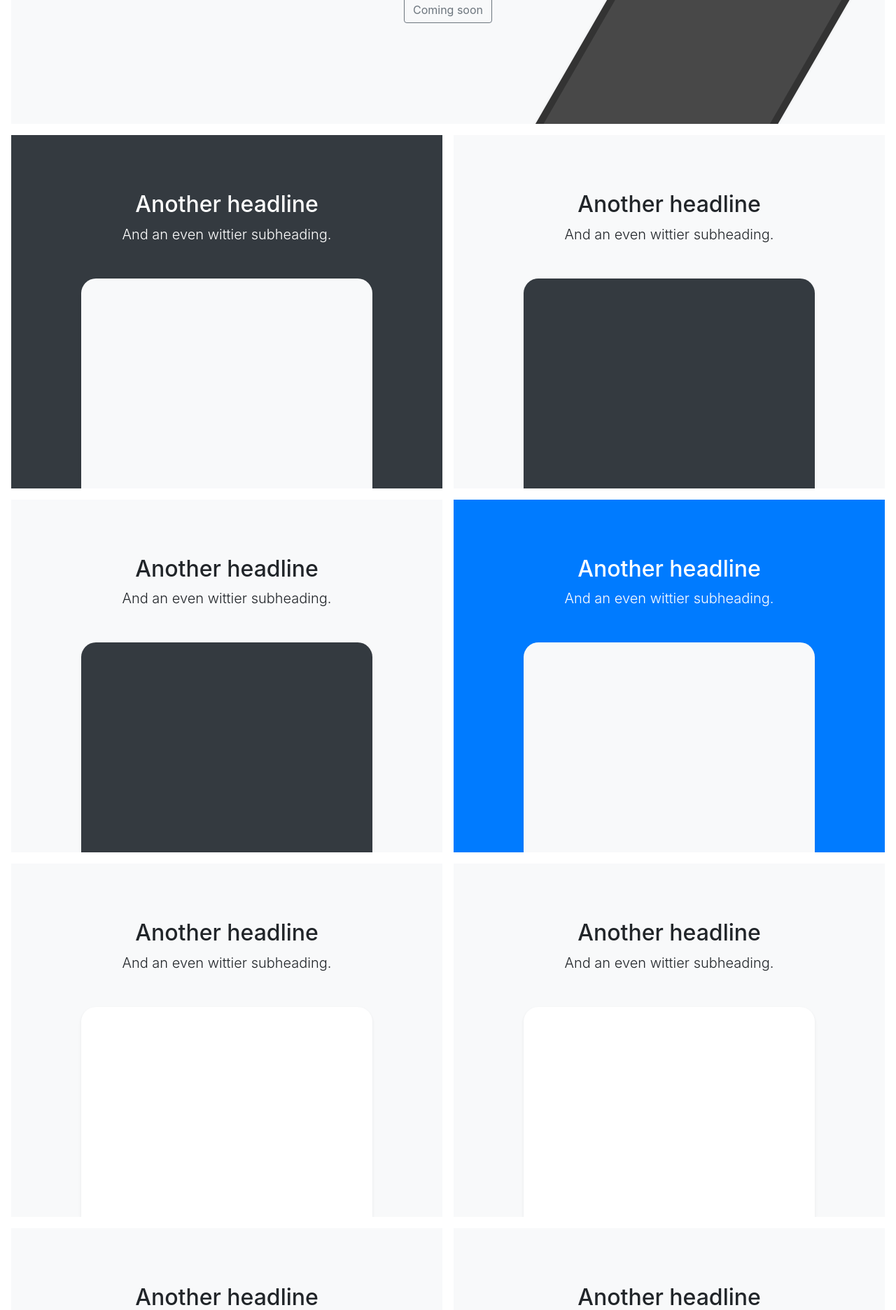
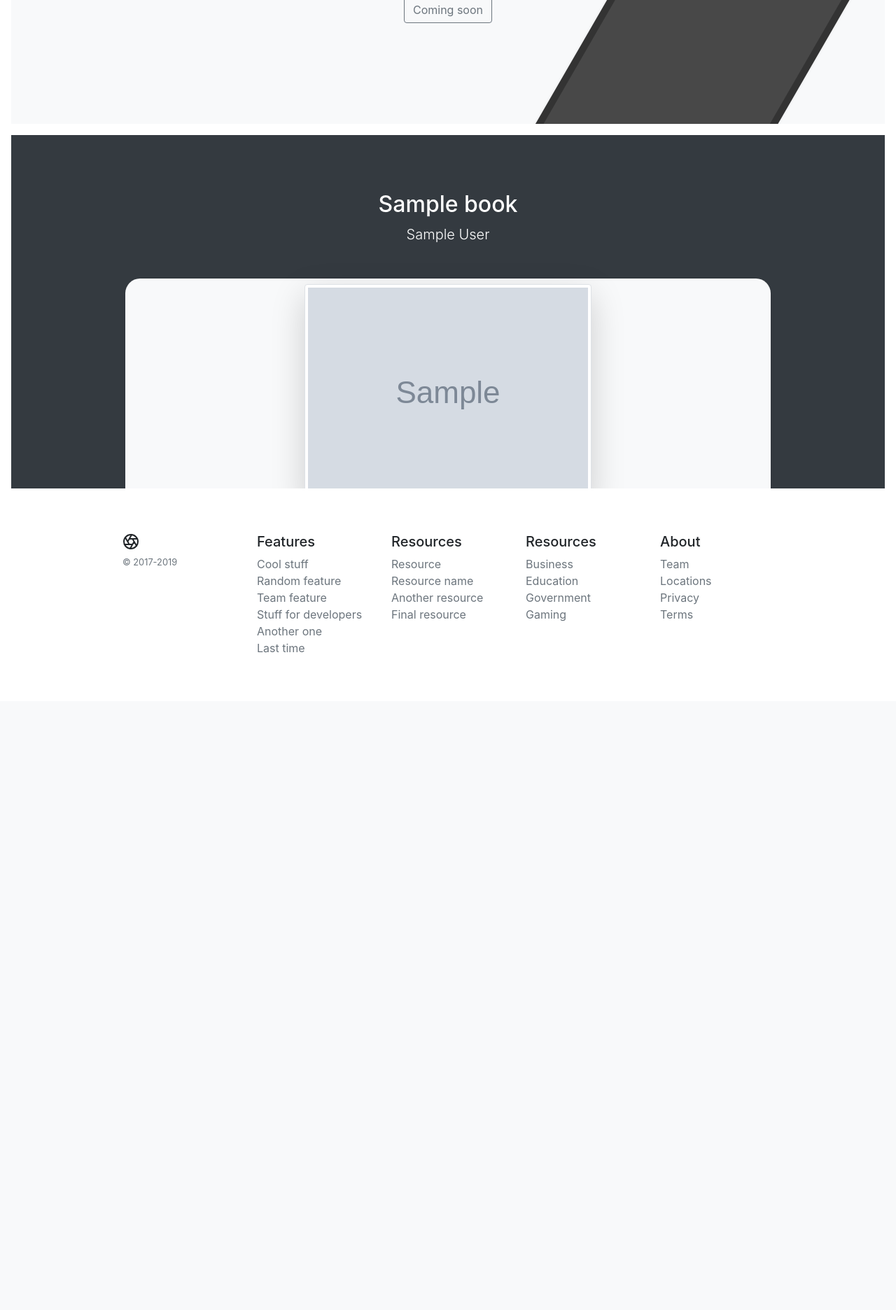
Before and after one commit to Igarevv/Micro-framework, a PHP site: template views/home.html.twig in a window 1280 px wide. Shown: the part 491-2363 px from the top of the page at 70% size. After the commit the page ends 1424 px from the top, so only its background shows below. Run offline with PHP 8.4, Linux system fonts and the light colour scheme; the template is opened without the code that fills it: most values are stand-ins (such as "Sample title", 1, 10 or a date in 2020); grey boxes marked "Sample" are stand-in pictures; some libraries are stand-ins or nearby versions.

Commit message:
some refactoring and displaing books on home page

```diff
--- a/app/Entities/Author.php
+++ b/app/Entities/Author.php
@@ -11,7 +11,7 @@ class Author
       private readonly ?int $id = null
     ) {}
 
-    public static function fromCreate(
+    public static function fromState(
       string $name,
       string $surname,
       ?int $id = null
--- a/app/Entities/Book.php
+++ b/app/Entities/Book.php
@@ -15,7 +15,7 @@ class Book
       private readonly ?int $id = null
     ) {}
 
-    public static function fromCreate(
+    public static function fromState(
       string $title,
       int $year,
       array|string $genre,
--- a/app/Entities/BookCollection.php
+++ b/app/Entities/BookCollection.php
@@ -9,7 +9,6 @@ class BookCollection
     public function __construct(
       public readonly Book $book,
       public readonly Author $author,
-      public readonly Image $image
     ) {}
 
 }
--- a/app/Repository/Interfaces/BookRepositoryInterface.php
+++ b/app/Repository/Interfaces/BookRepositoryInterface.php
@@ -10,9 +10,11 @@ interface BookRepositoryInterface
 
     public function findAll();
 
-    public function findAllBookForTable();
+    public function findAllBooksForTable(): array;
 
     public function deleteBook(mixed $id);
 
     public function getBookImageId(mixed $id): string|false;
+
+    public function getAllBooksForHomePage(): array;
 }
--- a/app/Repository/Interfaces/ImageRepositoryInterface.php
+++ b/app/Repository/Interfaces/ImageRepositoryInterface.php
@@ -9,4 +9,6 @@ interface ImageRepositoryInterface
     public function save(Image $image);
 
     public function delete(string $imageId);
+
+    public function getImage(string $id);
 }
--- a/bootstrap/services.php
+++ b/bootstrap/services.php
@@ -5,6 +5,7 @@ use App\Repository\BookRepository;
 use App\Repository\ImageCloudinaryRepository;
 use App\Repository\Interfaces\BookRepositoryInterface;
 use App\Repository\Interfaces\ImageRepositoryInterface;
+use App\Repository\Mappers\BookMapper;
 use Cloudinary\Cloudinary;
 use Doctrine\DBAL\Connection;
 use Igarevv\Micrame\Controller\Controller;
@@ -88,7 +89,9 @@ $container->addShared('twig-file-loader', FilesystemLoader::class)
 $container->addShared('twig', Environment::class)
     ->addArgument('twig-file-loader');
 
-$container->add(BookRepositoryInterface::class, BookRepository::class);
+$container->add(BookRepositoryInterface::class, BookRepository::class)
+    ->addArgument(BookMapper::class);
+
 $container->add(ImageRepositoryInterface::class, ImageCloudinaryRepository::class)
     ->addArgument($cloudinary);
 
--- a/framework/composer.json
+++ b/framework/composer.json
@@ -18,7 +18,8 @@
     "league/container": "^4.2.0",
     "twig/twig": "^3.5.0",
     "doctrine/dbal": "^4.0.0",
-    "cloudinary/cloudinary_php": "^2"
+    "cloudinary/cloudinary_php": "^2",
+    "ramsey/uuid": "^4.7.5"
   }
   ,
   "require-dev": {
--- a/views/admin/admin.addbook.twig
+++ b/views/admin/admin.addbook.twig
@@ -37,6 +37,7 @@
                         <option value="comedy">Comedy</option>
                         <option value="adventure">Adventure</option>
                         <option value="documentary">Documentary</option>
+                        <option value="documentary">Mystery</option>
                     </select>
                     <small id="emailHelp" class="form-text text-muted">Hold CTRL for multiply choice.</small>
                 </div>
--- a/views/home.html.twig
+++ b/views/home.html.twig
@@ -14,81 +14,30 @@
         <div class="product-device product-device-2 shadow-sm d-none d-md-block"></div>
     </div>
 
+    {% if books is empty %}
+        <div style="margin-top: 10%; margin-bottom: 10%" class="col-md-12 text-center">
+            <h2 class="text-danger">Books not found.</h2>
+            <p>
+                Books were stolen by a <span class="text-primary">UFO</span>, please wait until we negotiate with them.
+            </p>
+        </div>
+    {% else %}
+        {% for books_batch in books|batch(2) %}
             <div class="d-md-flex flex-md-equal w-100 my-md-3 pl-md-3">
+                {% for book in books_batch %}
                     <div class="bg-dark mr-md-3 pt-3 px-3 pt-md-5 px-md-5 text-center text-white overflow-hidden">
                         <div class="my-3 py-3">
-                <h2 class="display-5">Another headline</h2>
-                <p class="lead">And an even wittier subheading.</p>
+                            <h2 class="display-5">{{ book.title }}</h2>
+                            <p class="lead">{{ book.getFullName() }}</p>
                         </div>
                         <div class="bg-light shadow-sm mx-auto"
-                 style="width: 80%; height: 300px; border-radius: 21px 21px 0 0;"></div>
-        </div>
-        <div class="bg-light mr-md-3 pt-3 px-3 pt-md-5 px-md-5 text-center overflow-hidden">
-            <div class="my-3 p-3">
-                <h2 class="display-5">Another headline</h2>
-                <p class="lead">And an even wittier subheading.</p>
-            </div>
-            <div class="bg-dark shadow-sm mx-auto"
                              style="width: 80%; height: 300px; border-radius: 21px 21px 0 0;">
+                            <img class="img-thumbnail mt-2 shadow-lg" src="{{ book.imageUrl }}" alt="book">
                         </div>
                     </div>
+                {% endfor %}
             </div>
-
-    <div class="d-md-flex flex-md-equal w-100 my-md-3 pl-md-3">
-        <div class="bg-light mr-md-3 pt-3 px-3 pt-md-5 px-md-5 text-center overflow-hidden">
-            <div class="my-3 p-3">
-                <h2 class="display-5">Another headline</h2>
-                <p class="lead">And an even wittier subheading.</p>
-            </div>
-            <div class="bg-dark shadow-sm mx-auto"
-                 style="width: 80%; height: 300px; border-radius: 21px 21px 0 0;"></div>
-        </div>
-        <div class="bg-primary mr-md-3 pt-3 px-3 pt-md-5 px-md-5 text-center text-white overflow-hidden">
-            <div class="my-3 py-3">
-                <h2 class="display-5">Another headline</h2>
-                <p class="lead">And an even wittier subheading.</p>
-            </div>
-            <div class="bg-light shadow-sm mx-auto"
-                 style="width: 80%; height: 300px; border-radius: 21px 21px 0 0;"></div>
-        </div>
-    </div>
-
-    <div class="d-md-flex flex-md-equal w-100 my-md-3 pl-md-3">
-        <div class="bg-light mr-md-3 pt-3 px-3 pt-md-5 px-md-5 text-center overflow-hidden">
-            <div class="my-3 p-3">
-                <h2 class="display-5">Another headline</h2>
-                <p class="lead">And an even wittier subheading.</p>
-            </div>
-            <div class="bg-white shadow-sm mx-auto"
-                 style="width: 80%; height: 300px; border-radius: 21px 21px 0 0;"></div>
-        </div>
-        <div class="bg-light mr-md-3 pt-3 px-3 pt-md-5 px-md-5 text-center overflow-hidden">
-            <div class="my-3 py-3">
-                <h2 class="display-5">Another headline</h2>
-                <p class="lead">And an even wittier subheading.</p>
-            </div>
-            <div class="bg-white shadow-sm mx-auto"
-                 style="width: 80%; height: 300px; border-radius: 21px 21px 0 0;"></div>
-        </div>
-    </div>
-
-    <div class="d-md-flex flex-md-equal w-100 my-md-3 pl-md-3">
-        <div class="bg-light mr-md-3 pt-3 px-3 pt-md-5 px-md-5 text-center overflow-hidden">
-            <div class="my-3 p-3">
-                <h2 class="display-5">Another headline</h2>
-                <p class="lead">And an even wittier subheading.</p>
-            </div>
-            <div class="bg-white shadow-sm mx-auto"
-                 style="width: 80%; height: 300px; border-radius: 21px 21px 0 0;"></div>
-        </div>
-        <div class="bg-light mr-md-3 pt-3 px-3 pt-md-5 px-md-5 text-center overflow-hidden">
-            <div class="my-3 py-3">
-                <h2 class="display-5">Another headline</h2>
-                <p class="lead">And an even wittier subheading.</p>
-            </div>
-            <div class="bg-white shadow-sm mx-auto"
-                 style="width: 80%; height: 300px; border-radius: 21px 21px 0 0;"></div>
-        </div>
-    </div>
+        {% endfor %}
+    {% endif %}
     {{ include('/templates/basefooter.html.twig') }}
 {% endblock %}
```
Also changed, not shown: app/Controller/Admin/BookController.php (+4 -4 lines), app/Controller/HomeController.php (+15 -1 lines), app/DTO/BookPreviewDto.php (renamed from app/DTO/TableBookData.php, +5 -5 lines), app/DTO/TableBookDto.php (added, +21 -0 lines), app/Repository/BookRepository.php (+36 -8 lines), app/Repository/ImageCloudinaryRepository.php (+20 -7 lines), app/Repository/Mappers/BookMapper.php (added, +85 -0 lines), app/Services/BookService.php (+40 -38 lines), app/Services/ImageService.php (+8 -4 lines). Lines whose indentation alone changed are shown as unchanged.
